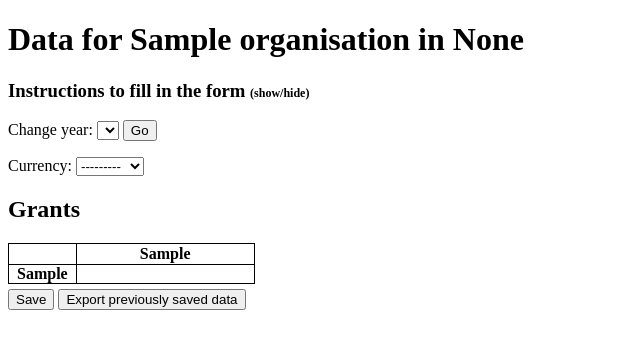
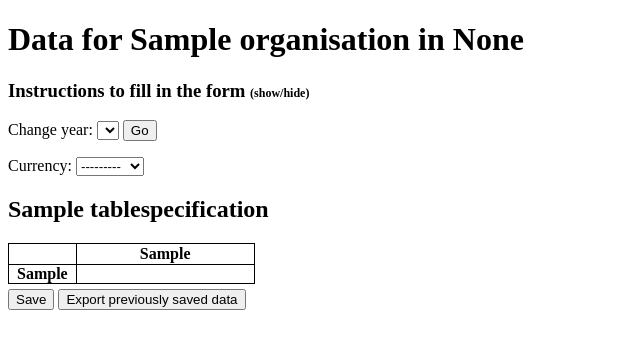
Before and after one commit to akmiller01/tablesurvey, a Django app: a page that uses core/templates/core/edit.html in a window 1280 px wide. Shown: the part 98-447 px from the top of the page, without its empty margins (0-640 px from the left). Run offline with Django 3.2, Linux system fonts and the light colour scheme; a user stored in the database is signed in; tables that the repository leaves empty hold one stand-in row (values such as "Sample post"); lists and menus that the app fills with data are empty; some libraries are stand-ins or nearby versions.

Commit message:
Tablespec title

```diff
--- a/core/templates/core/edit.html
+++ b/core/templates/core/edit.html
@@ -63,7 +63,7 @@
         </div>
     {% for tableSpec in campaign.tables.all %}
     <div class="titleWrap">
-        <h2>Grants</h2>
+        <h2>{{ tableSpec.title }}</h2>
     </div>
     <table>
         <tr>
```
